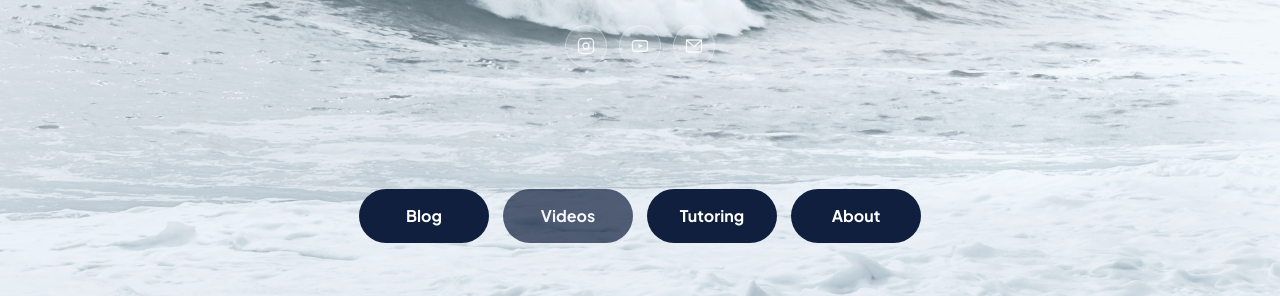
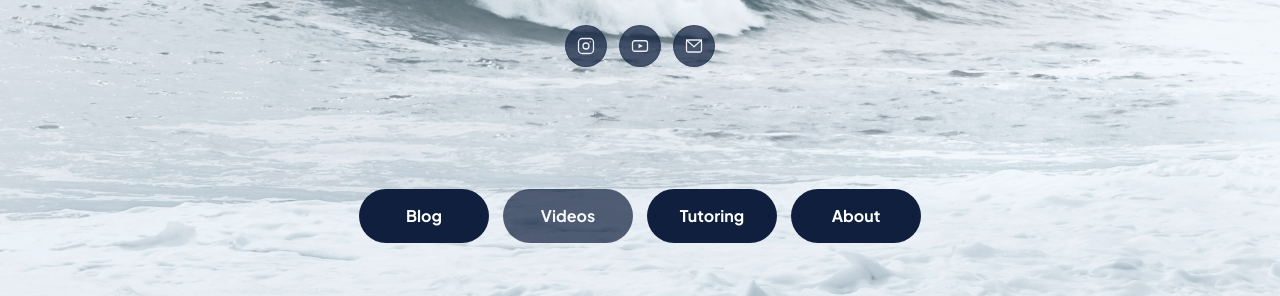
Before and after one commit to MathLedX/mathledx-website, a website: page index.html in a window 1280 px wide. Shown: the part 504-800 px from the top of the page. Drawn offline with Linux system fonts and the light colour scheme.

Commit message:
Darken social icon backgrounds for visibility against wave
Co-Authored-By: Claude Sonnet 4.6 <noreply@anthropic.com>

```diff
--- a/index.html
+++ b/index.html
@@ -19,17 +19,17 @@
     .hero-social-icon {
       width: 42px; height: 42px;
       border-radius: 50%;
-      border: 1px solid rgba(255,255,255,0.35);
-      background: rgba(255,255,255,0.15);
+      border: 1px solid rgba(15,31,61,0.3);
+      background: rgba(15,31,61,0.72);
       display: flex; align-items: center; justify-content: center;
-      color: rgba(255,255,255,0.85);
+      color: rgba(255,255,255,0.9);
       text-decoration: none;
       transition: background 0.2s, color 0.2s, border-color 0.2s;
     }
     .hero-social-icon:hover {
-      background: rgba(255,255,255,0.28);
+      background: rgba(15,31,61,0.92);
       color: #ffffff;
-      border-color: rgba(255,255,255,0.6);
+      border-color: rgba(15,31,61,0.6);
     }
     .hero-social-icon svg {
       width: 18px; height: 18px;
```
